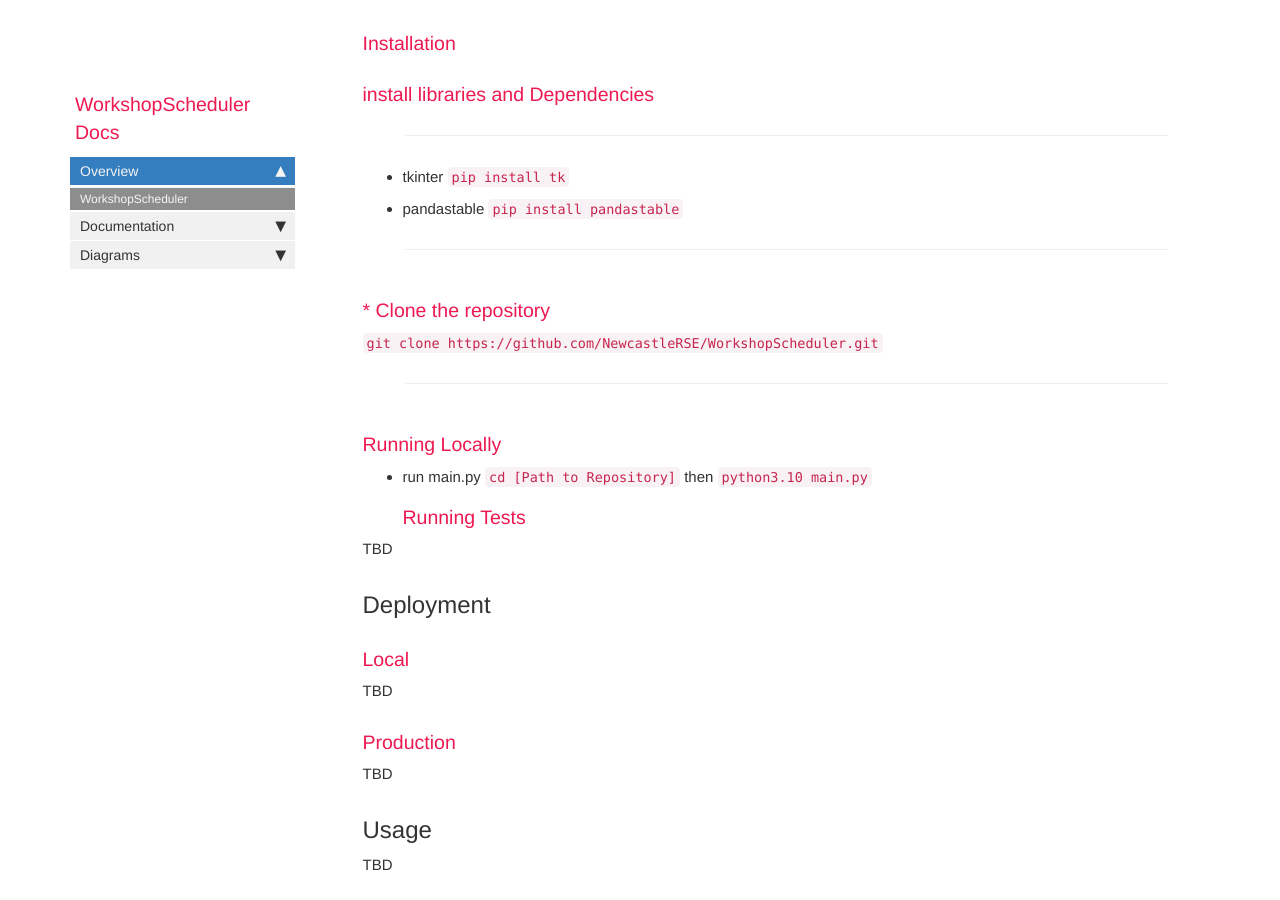
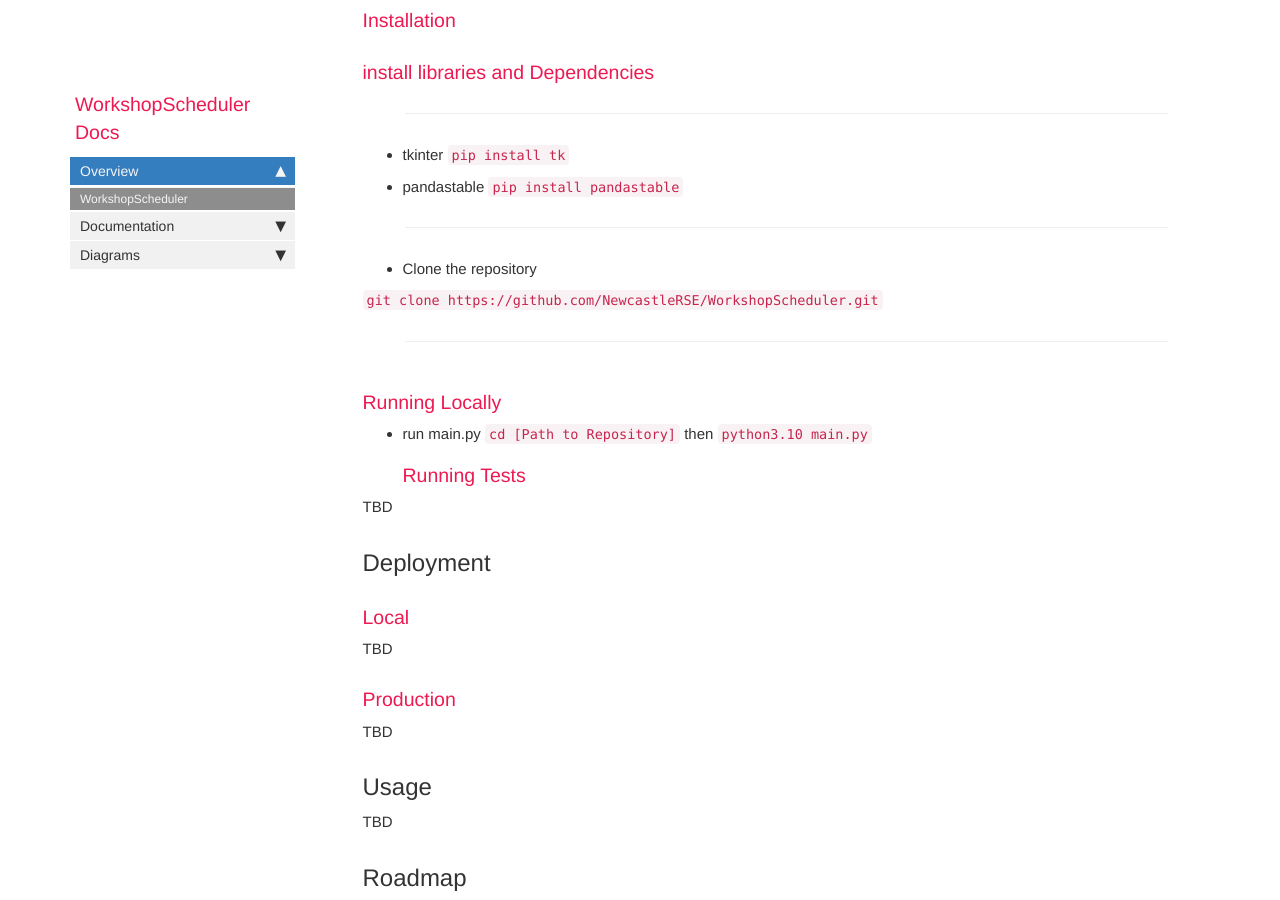
Before and after one commit to NewcastleRSE/WorkshopScheduler, a Jekyll site: the page built from index.md, in a window 1280 px wide and 900 px high, scrolled down 1667 px. Built offline with Jekyll 4.4.1, drawn with Linux system fonts in a browser that asks for light colours; comment, search, counter and statistics services are not loaded; some of the changed text lies outside the part shown.

Commit message:
Reformat Instructions

````diff
--- a/index.md
+++ b/index.md
@@ -45,7 +45,7 @@ Newcastle University
 
 ***
 
-### * Clone the repository
+* Clone the repository
 
 ``` git clone https://github.com/NewcastleRSE/WorkshopScheduler.git ```
 
````
